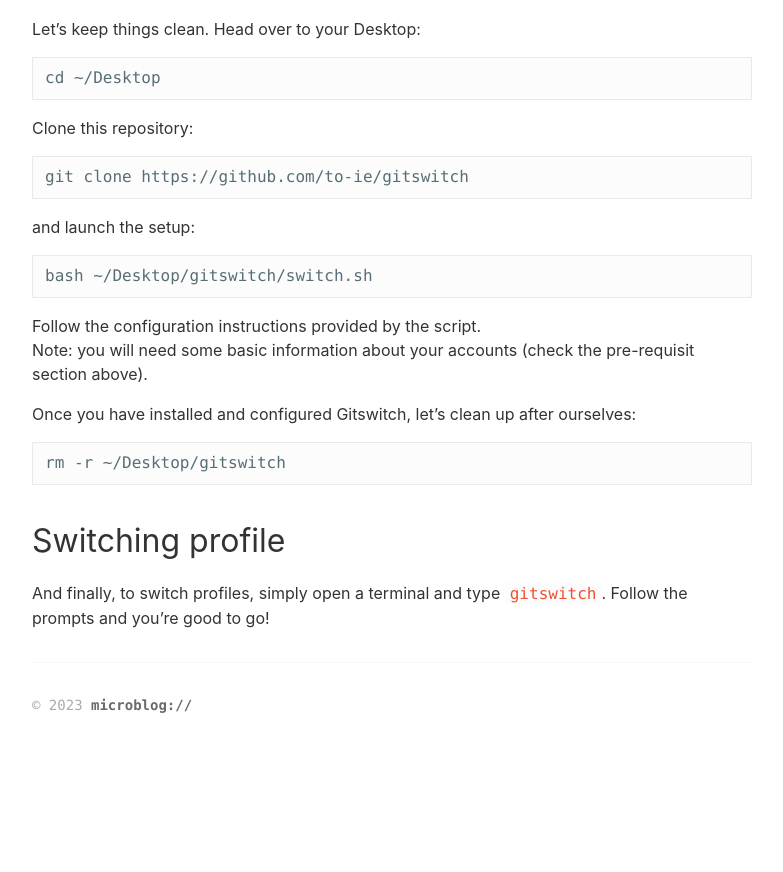
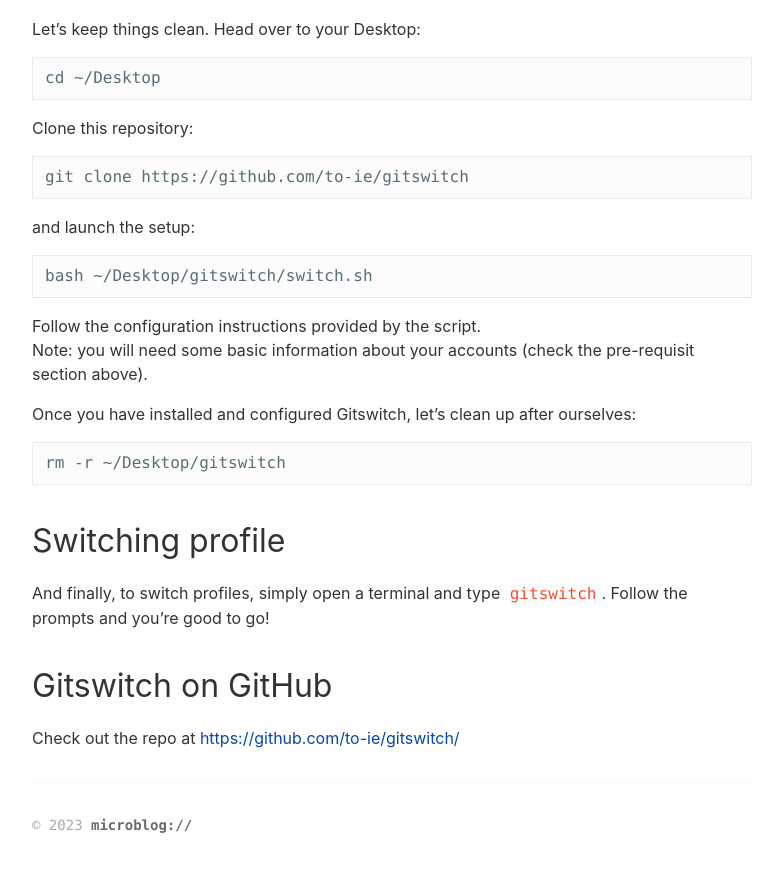
Before and after one commit to to-ie/to-ie.github.io, a Jekyll site: the page built from _posts/2023-06-15-git-switch.md, in a window 1280 px wide and 900 px high, scrolled down 1116 px. Shown: the top 872 px of the window, without its empty margins (8-791 px from the left). Built offline with Jekyll 4.4.1, drawn with Linux system fonts in a browser that asks for light colours; before the commit the page ends 1896 px from its top, so only the background shows below that.

Commit message:
gitswitch update

```diff
--- a/_posts/2023-06-15-git-switch.md
+++ b/_posts/2023-06-15-git-switch.md
@@ -56,3 +56,7 @@
 
 ## Switching profile
 And finally, to switch profiles, simply open a terminal and type `gitswitch`. Follow the prompts and you're good to go!
+
+
+## Gitswitch on GitHub
+Check out the repo at [https://github.com/to-ie/gitswitch/](https://github.com/to-ie/gitswitch/)
```
